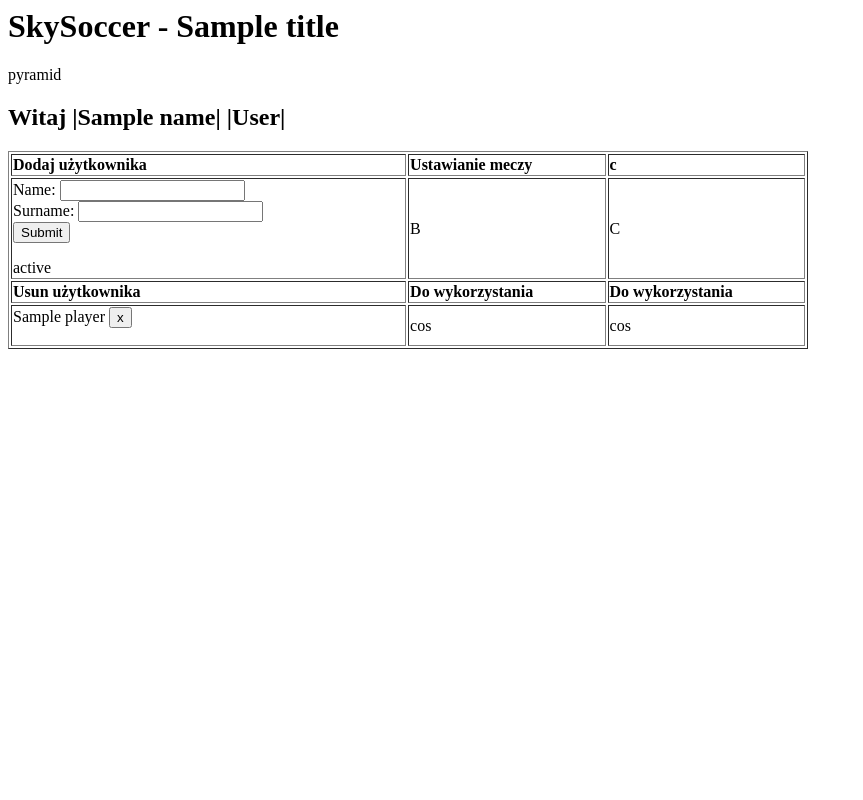
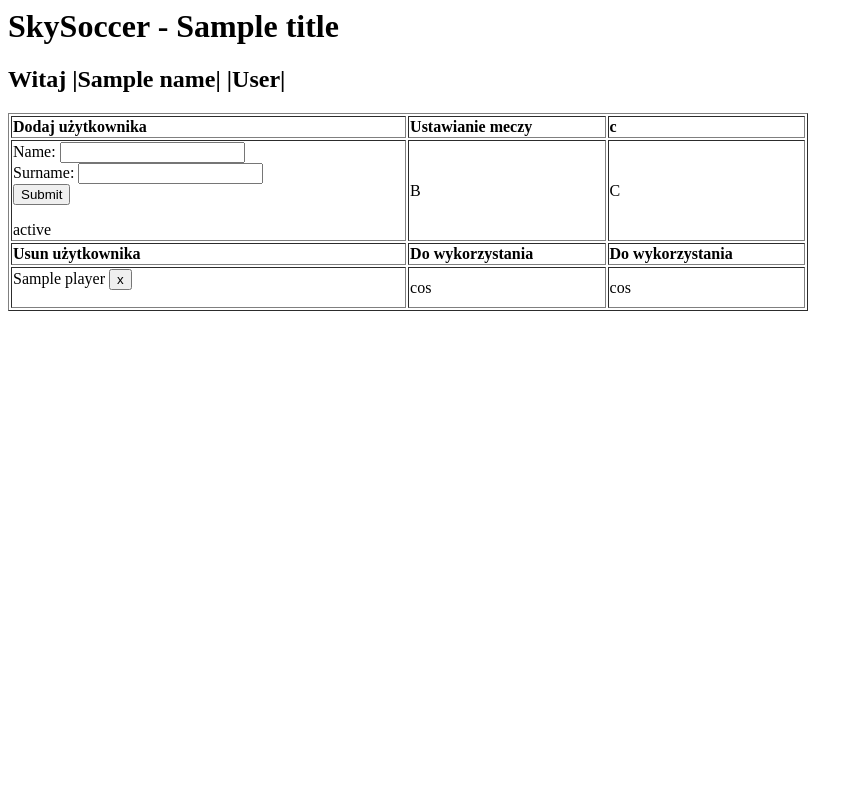
Before and after one commit to przeor/SkySoccer, a Python web app: template skysoccer/templates/admin.html in a window 1280 px wide. Shown: the whole page, without its empty margins (0-863 px from the left). Run offline with Jinja, Linux system fonts and the light colour scheme; the template is opened without the code that fills it: most values are stand-ins (such as "Sample title", 1, 10 or a date in 2020).

Commit message:
Minor changes.

```diff
--- a/skysoccer/settings/default.py
+++ b/skysoccer/settings/default.py
@@ -2,4 +2,5 @@ def make_settings(settings):
     settings['project_name'] = 'SkySoccer'
     settings['dbhost'] = 'localhost'
     settings['dbport'] = 27017
+    settings['db_name'] = 'test'
     return settings
--- a/skysoccer/templates/admin.html
+++ b/skysoccer/templates/admin.html
@@ -4,7 +4,7 @@
 
 </head>
 <body>
-<h1>SkySoccer - {{title}}</h1>pyramid
+<h1>SkySoccer - {{title}}</h1>
 <h2>Witaj |{{name}}| |{{surname}}|</h2>
 
 <table border='1' width="800px">
@@ -36,7 +36,7 @@
                 {% for player in players %}
                     <form name="input" method="post">
                         {{player}}
-                        <input type="submit" value="x" onclick="return confirm('pewien?')" name="{{player}}">
+                        <input type="submit" value="x" onclick="return confirm('Jestes pewien?')" name="{{player}}">
                     </form>
                 {% endfor %}
             {% else %}
```
